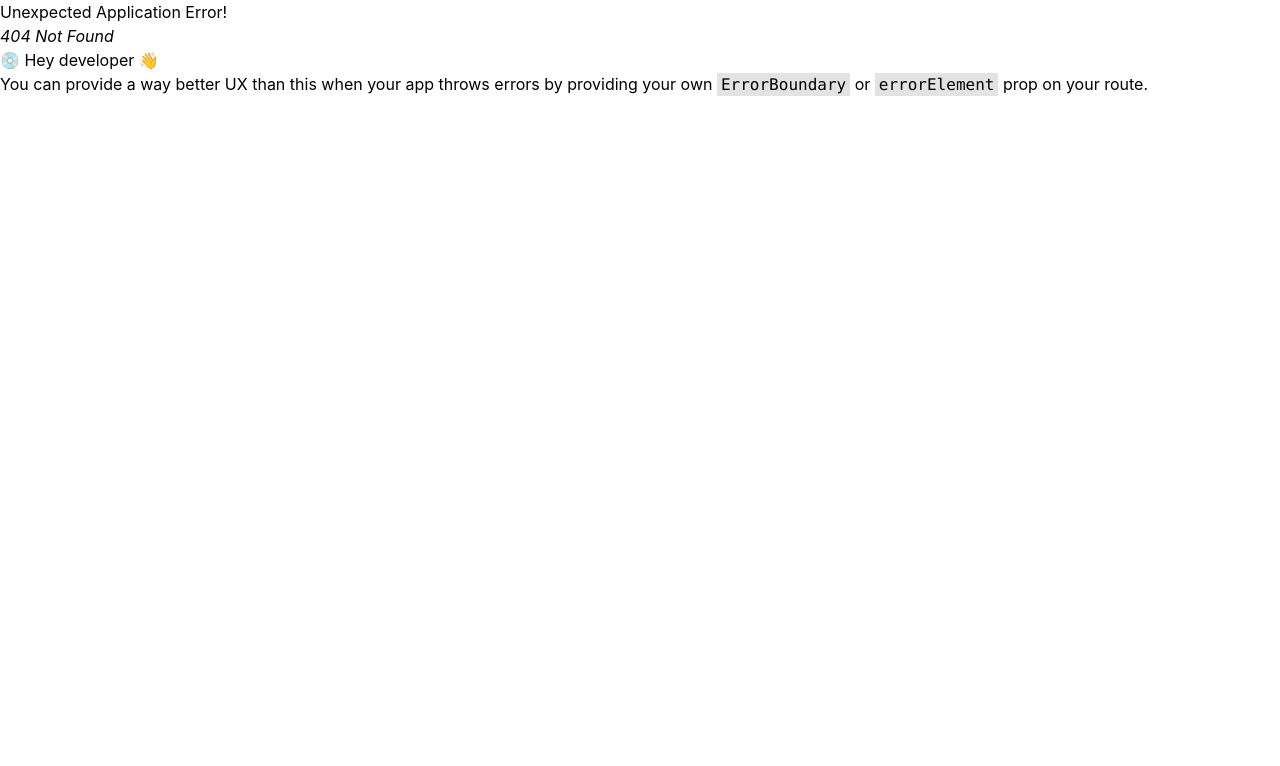
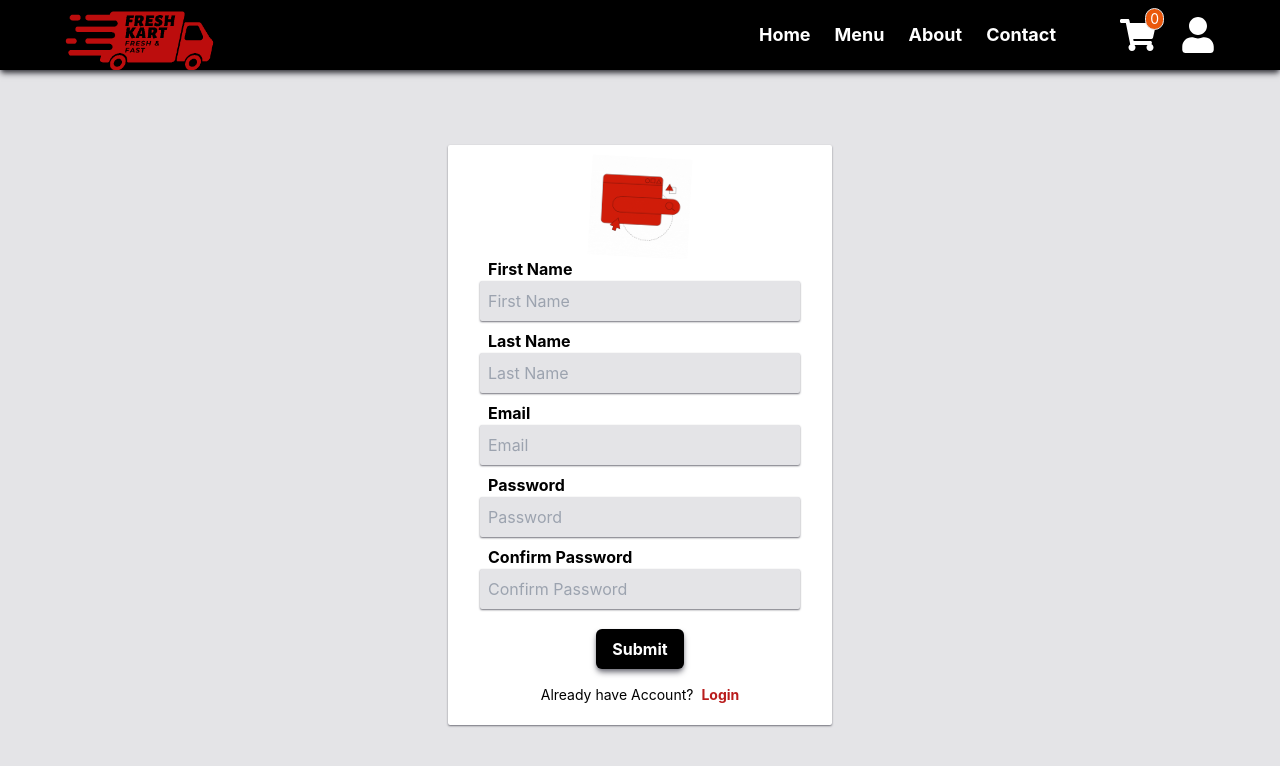
Before and after one commit to ShivamManiMaurya/FreshKart-Ecommerce-MERN-project-FrontEnd, a React (Create React App) app: page /signup in a window 1280 px wide. Before the commit this address had no page. Shown: the top 766 px of the page. Built offline with nearby package versions, Linux system fonts and the light colour scheme.

Commit message:
style - signup and login page created

```diff
--- a/src/App.css
+++ b/src/App.css
@@ -1,3 +1,3 @@
 .App {
-  text-align: center;
+  /* text-align: center; */
 }
--- a/src/App.js
+++ b/src/App.js
@@ -6,7 +6,7 @@ function App() {
     return (
         <div className="App">
             <Header />
-            <main className="pt-[300px] bg-pink-400">
+            <main className=" pt-[70px] bg-zinc-200 h-screen">
                 <Outlet />
             </main>
         </div>
--- a/src/components/Header.js
+++ b/src/components/Header.js
@@ -1,12 +1,21 @@
-import React from "react";
+import React, { useState } from "react";
 import logo from "../assets/images/logo/logo.png";
 import { Link } from "react-router-dom";
 import { FaShoppingCart } from "react-icons/fa";
 import { FaUser } from "react-icons/fa";
 
 function Header() {
+    const [showUserMenu, setShowUserMenu] = useState(false);
+    const [showAfterRefresh, setShowAfterRefresh] = useState(false);
+    const [cartValue, setCartValue] = useState(0);
+
+    const handleUserClick = () => {
+        setShowAfterRefresh(true);
+        setShowUserMenu((prev) => !prev);
+    };
+
     return (
-        <header className=" fixed shadow-md w-full h-[70px] bg-black px-4 lg:px-16">
+        <header className=" fixed shadow-md shadow-zinc-700 w-full h-[70px] bg-black px-4 lg:px-16 z-50">
             <div className="flex items-center justify-between">
                 <Link to={""}>
                     <div className="w-fit">
@@ -15,28 +24,81 @@ function Header() {
                 </Link>
                 <div className="flex items-center justify-between gap-4 lg:gap-6">
                     <nav className="text-white flex gap-4 lg:gap-6 text-lg font-bold mr-4 lg:mr-10">
-                        <Link to={""} className="hover:text-red-700 ">
+                        <Link
+                            to={""}
+                            className="hover:text-red-700 transition-all"
+                        >
                             Home
                         </Link>
-                        <Link to={"menu"} className="hover:text-red-700 ">
+                        <Link
+                            to={"menu"}
+                            className="hover:text-red-700 transition-all"
+                        >
                             Menu
                         </Link>
-                        <Link to={"about"} className="hover:text-red-700 ">
+                        <Link
+                            to={"about"}
+                            className="hover:text-red-700 transition-all"
+                        >
                             About
                         </Link>
-                        <Link to={"contact"} className="hover:text-red-700 ">
+                        <Link
+                            to={"contact"}
+                            className="hover:text-red-700 transition-all"
+                        >
                             Contact
                         </Link>
                     </nav>
-                    <div className="text-white  hover:text-red-700 text-4xl">
+                    <div className="text-white  hover:text-red-700 text-4xl transition-all">
                         <Link to={"cart"}>
                             <FaShoppingCart />
+                            <div
+                                className={`${
+                                    cartValue > 0 ? "animate-bounce" : ""
+                                } transition-all absolute top-2 right-[60px] lg:right-[116px] bg-orange-600 rounded-full px-1 text-sm text-white border text-center`}
+                            >
+                                {cartValue}
+                            </div>
                         </Link>
                     </div>
-                    <div className="text-white hover:text-red-700 text-4xl">
-                        <Link to={"user"}>
-                            <FaUser />
-                        </Link>
+                    <div
+                        className="text-white text-4xl"
+                        onClick={handleUserClick}
+                    >
+                        <div className="">
+                            <div className="hover:text-red-700 cursor-pointer transition-all">
+                                <FaUser />
+                            </div>
+                            {showUserMenu ? (
+                                <div
+                                    className={`${
+                                        showUserMenu
+                                            ? "animate-scaleUp"
+                                            : "animate-scaleDown"
+                                    } w-[110px] h-[65px] absolute right-0 text-left p-2 text-base bg-black shadow-md shadow-zinc-700`}
+                                >
+                                    <ul>
+                                        <li className=" cursor-pointer hover:text-red-700 transition-all">
+                                            <Link to={"newproduct"}>
+                                                New Product
+                                            </Link>
+                                        </li>
+                                        <li className=" cursor-pointer hover:text-red-700 transition-all">
+                                            <Link to={"login"}>LogIn</Link>
+                                        </li>
+                                    </ul>
+                                </div>
+                            ) : (
+                                showAfterRefresh && (
+                                    <div className=" bg-black h-[65px] w-[110px] absolute right-0 animate-scaleDown opacity-0 text-left text-base p-2 shadow-zinc-700 shadow-md">
+                                        <ul>
+                                            <li>New Product</li>
+                                            <li>LogIn</li>
+                                        </ul>
+                                    </div>
+                                )
+                            )}
+                        </div>
                     </div>
                 </div>
             </div>
--- /dev/null
+++ b/src/pages/Cart.js
@@ -0,0 +1,7 @@
+import React from "react";
+
+function Cart() {
+    return <div>Cart</div>;
+}
+
+export default Cart;
--- /dev/null
+++ b/src/pages/Login.js
@@ -0,0 +1,7 @@
+import React from "react";
+
+function Login() {
+    return <div>Login</div>;
+}
+
+export default Login;
--- /dev/null
+++ b/src/pages/NewProduct.js
@@ -0,0 +1,7 @@
+import React from "react";
+
+function NewProduct() {
+    return <div>NewProduct</div>;
+}
+
+export default NewProduct;
--- /dev/null
+++ b/src/pages/Signup.js
@@ -0,0 +1,85 @@
+import React from "react";
+import loginGifAnimation from "../assets/images/logo/loginLogo.gif";
+import { Link } from "react-router-dom";
+
+function Signup() {
+    return (
+        <div className="flex h-full justify-center items-center">
+            <div className=" pt-3 w-full max-w-sm bg-white rounded-sm shadow-sm shadow-zinc-500">
+                <div className="w-[100px] pb-0 m-auto">
+                    <img
+                        src={loginGifAnimation}
+                        alt=""
+                        className=" animate-wiggle"
+                    />
+                </div>
+                <form action="" className=" mx-8 pb-4">
+                    <label htmlFor="firstName" className="pl-2 font-bold">
+                        First Name
+                    </label>
+                    <input
+                        type="text"
+                        id="firstName"
+                        name="firstName"
+                        placeholder="First Name"
+                        className="w-full h-10 bg-zinc-200 rounded-sm px-2 shadow-sm shadow-zinc-500 mb-2"
+                    />
+                    <label htmlFor="lastName" className="pl-2 font-bold">
+                        Last Name
+                    </label>
+                    <input
+                        type="text"
+                        id="lastName"
+                        name="lastName"
+                        placeholder="Last Name"
+                        className="w-full h-10 bg-zinc-200 rounded-sm px-2 shadow-sm shadow-zinc-500 mb-2"
+                    />
+                    <label htmlFor="email" className="pl-2 font-bold">
+                        Email
+                    </label>
+                    <input
+                        type="email"
+                        id="email"
+                        name="email"
+                        placeholder="Email"
+                        className="w-full h-10 bg-zinc-200 rounded-sm px-2 shadow-sm shadow-zinc-500 mb-2"
+                    />
+                    <label htmlFor="email" className="pl-2 font-bold">
+                        Password
+                    </label>
+                    <input
+                        type="password"
+                        id="password"
+                        name="password"
+                        placeholder="Password"
+                        className="w-full h-10 bg-zinc-200 rounded-sm px-2 shadow-sm shadow-zinc-500 mb-2"
+                    />
+                    <label htmlFor="email" className="pl-2 font-bold">
+                        Confirm Password
+                    </label>
+                    <input
+                        type="password"
+                        id="confirmpassword"
+                        name="confirmpassword"
+                        placeholder="Confirm Password"
+                        className="w-full h-10 bg-zinc-200 rounded-sm px-2 shadow-sm shadow-zinc-500 mb-5"
+                    />
+                    <button
+                        className="bg-black text-white py-2 px-4 rounded-md font-bold flex items-center justify-center m-auto
+                    shadow-md shadow-zinc-500 hover:text-red-700 active:shadow-none"
+                    >
+                        Submit
+                    </button>
+                </form>
+                <p className="flex items-center justify-center pb-5 text-sm">
+                    Already have Account?{" "}
+                    <Link className="ml-2 text-red-700 hover:underline hover:text-red-700 active:no-underline font-bold">
+                        Login
+                    </Link>
+                </p>
+            </div>
+        </div>
+    );
+}
+
+export default Signup;
--- a/tailwind.config.js
+++ b/tailwind.config.js
@@ -2,7 +2,51 @@
 module.exports = {
     content: ["./src/**/*.{js,jsx,ts,tsx}"],
     theme: {
-        extend: {},
+        extend: {
+            keyframes: {
+                wiggle: {
+                    "0%, 100%": { transform: "rotate(-3deg)" },
+                    "50%": { transform: "rotate(3deg)" },
+                },
+                slideFrom: {
+                    "0%": {
+                        transform: "translateY(-100px)",
+                    },
+                    "100%": {
+                        transform: "translateY(0px)",
+                    },
+                },
+                scaleUp: {
+                    "0%": {
+                        transform: "scaleY(0.4)",
+                        transformOrigin: "100% 0%",
+                    },
+                    "100%": {
+                        transform: "scaleY(1)",
+                        transformOrigin: "100% 0%",
+                    },
+                },
+                scaleDown: {
+                    "0%": {
+                        transform: "scaleY(1)",
+                        transformOrigin: "100% 0%",
+                        opacity: "1",
+                    },
+                    "100%": {
+                        transform: "scaleY(0.4)",
+                        transformOrigin: "100% 0%",
+                        opacity: "1",
+                    },
+                },
+            },
+
+            animation: {
+                wiggle: "wiggle 1s ease-in-out infinite",
+                slideFrom: "slideFrom 1s ease-in-out",
+                scaleUp: "scaleUp 0.1s ease-out",
+                scaleDown: "scaleDown 0.1s ease-in",
+            },
+        },
     },
     plugins: [],
 };
```
Also changed, not shown: src/index.js (+20 -0 lines), src/assets/images/logo/login-animation.gif (renamed from src/assets/images/login-animation.gif), src/assets/images/logo/loginLogo.gif (added).
